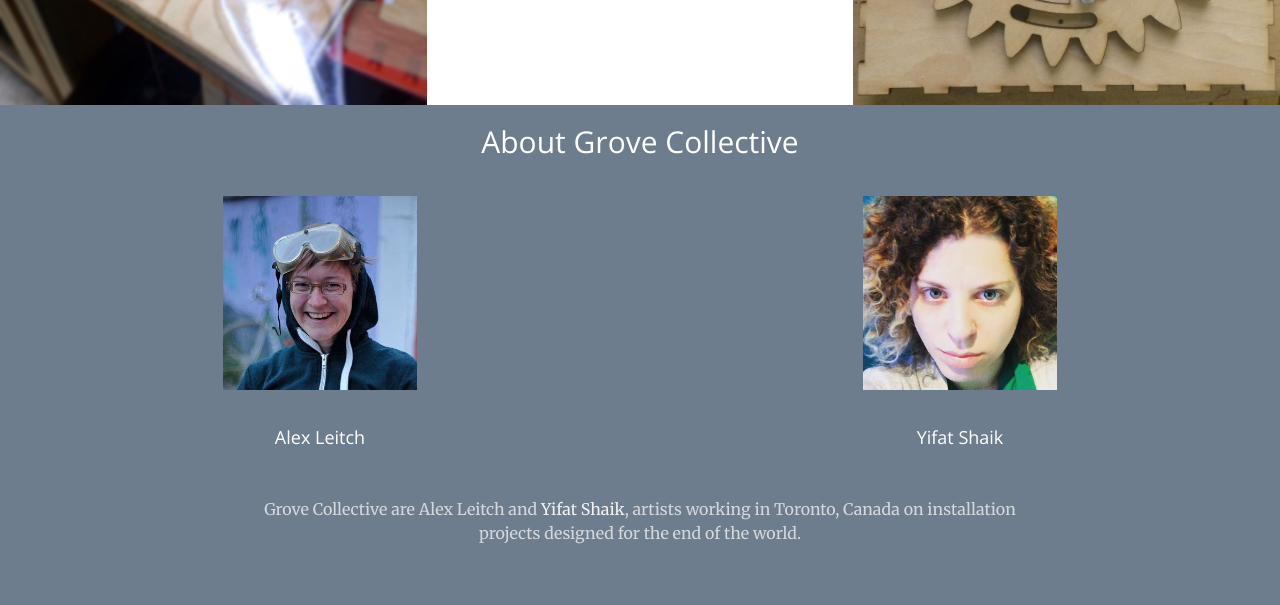
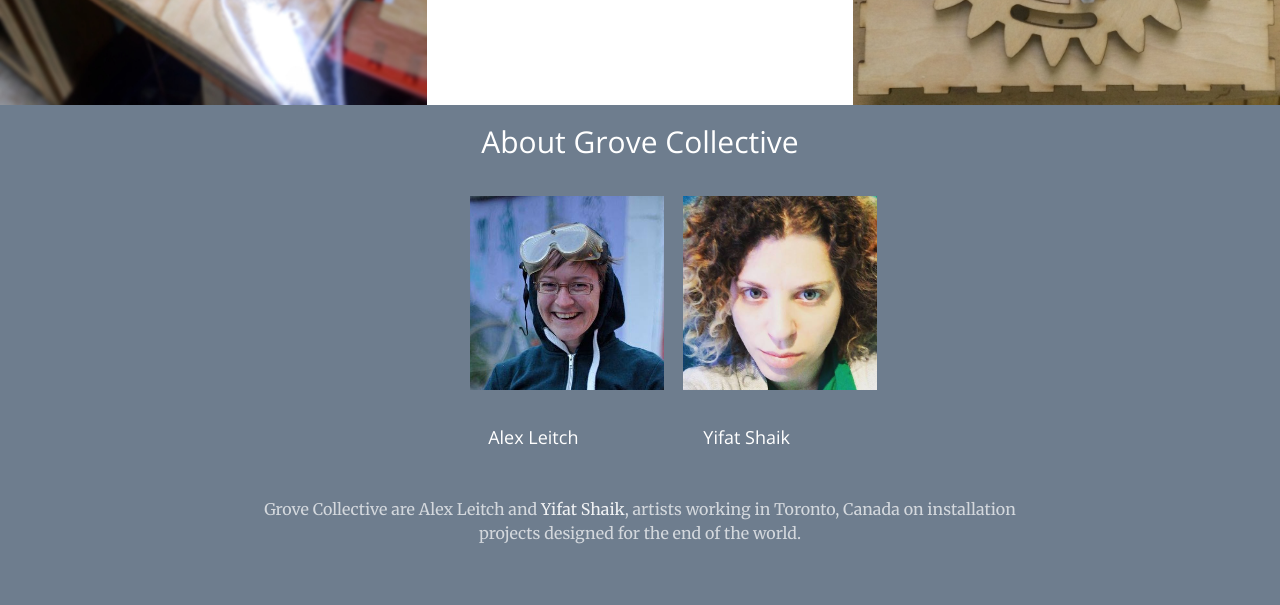
Before and after one commit to pretentiousgit/hothouse, a plain HTML site: page _site/index.html in a window 1280 px wide. Shown: the part 1414-2019 px from the top of the page. Drawn offline with nearby package versions, Linux system fonts and the light colour scheme.

Commit message:
edits to spacing

```diff
--- a/_site/index.html
+++ b/_site/index.html
@@ -135,7 +135,8 @@
   <section class="no-padding bg-primary" id="portfolio">
   <div class="container-fluid">
     <div class="row no-gutter">
-      <div class="text-center .col-md-4">
+      <div class="text-center col-md-4"></div>
+      <div class="text-center col-md-4">
         <h2>About Grove Collective</h2>
         <div class="col-lg-6 col-sm-6">
           <img class="headshot" src="headshots/Alex Leitch.jpg" />
@@ -148,6 +149,7 @@
         </div>
 
       </div>
+      <div class="text-center col-md-4"></div>
     </div>
     <div class="row text-center">
     <div class="col-lg-8 col-lg-offset-2 text-center spacer">
```
Also changed, not shown: index.html (+3 -1 lines).
